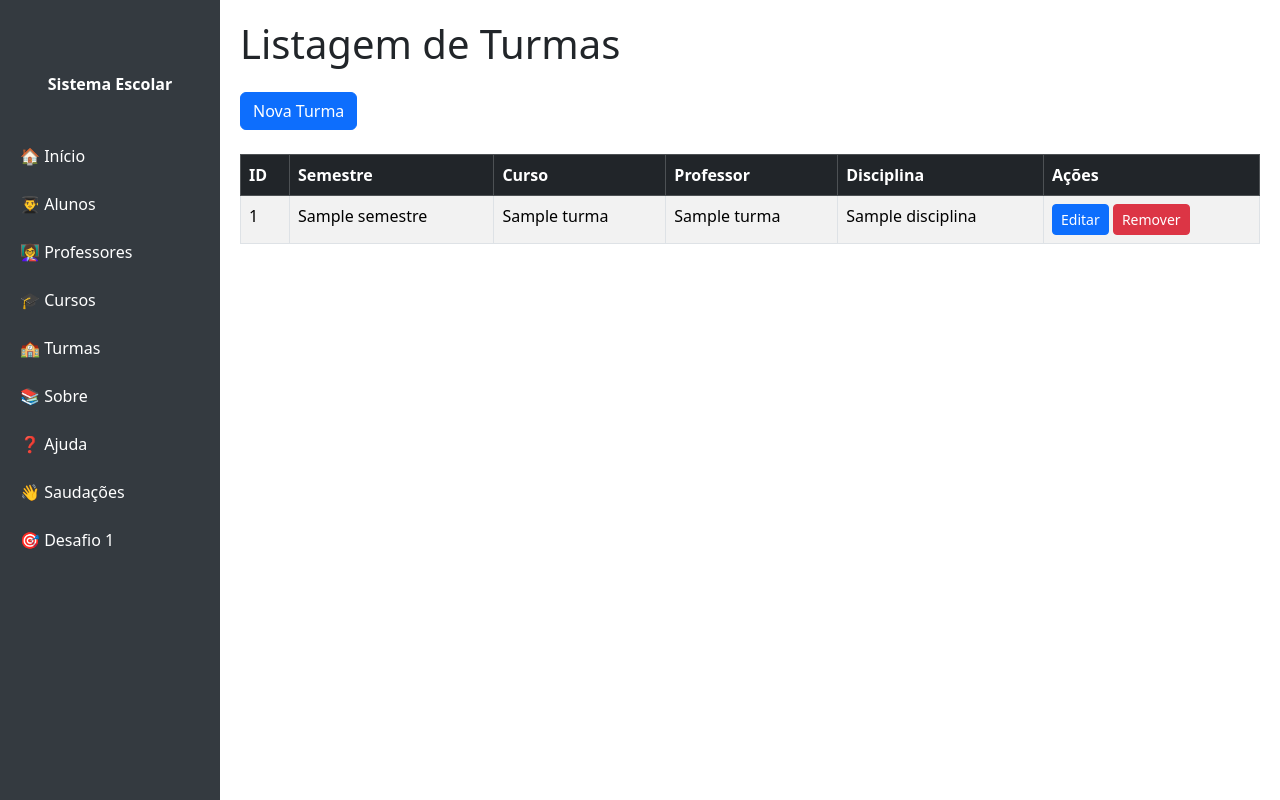
After one commit to SilvaEsdras/pFlask, a Flask app: page /turma in a window 1280 px wide. The commit adds this page. Run offline with Flask 3, Linux system fonts and the light colour scheme; a database or web service that is not in the repository returns one stand-in record (values such as "Sample title"); some libraries are stand-ins or nearby versions.

Commit message:
implementação de turma

```diff
--- a/app.py
+++ b/app.py
@@ -3,6 +3,7 @@ from flask import Flask, render_template, request, redirect, flash
 from dao.aluno_dao import AlunoDAO
 from dao.professor_dao import ProfessorDAO
 from dao.curso_dao import CursoDAO
+from dao.turma_dao import TurmaDAO # <--- ADICIONADO
 
 app = Flask(__name__)
 
@@ -13,8 +14,7 @@ app.secret_key = "uma_chave_muito_secreta_e_unica"
 def home():
     return render_template('index.html')
 
-# --- ROTAS DE ALUNO ---
-
+# --- ROTAS DE ALUNO (Existentes) ---
 @app.route('/aluno')
 def listar_aluno():
     dao = AlunoDAO()
@@ -25,32 +25,26 @@ def listar_aluno():
 def form_aluno():
     return render_template('aluno/form.html', aluno=None)
 
-# Rota de EDIÇÃO de Aluno
 @app.route('/aluno/editar/<int:id>')
 def editar_aluno(id):
     dao = AlunoDAO()
-    aluno = dao.buscar_por_id(id) # Busca o aluno no DB
-    return render_template('aluno/form.html', aluno=aluno) # Envia para o form
+    aluno = dao.buscar_por_id(id)
+    return render_template('aluno/form.html', aluno=aluno)
 
-# Rotas de SALVAR (INSERT e UPDATE)
-@app.route('/aluno/salvar/', methods=['POST']) # Rota para INSERIR (id=None)
-@app.route('/aluno/salvar/<int:id>', methods=['POST']) # Rota para ATUALIZAR (id informado)
+@app.route('/aluno/salvar/', methods=['POST'])
+@app.route('/aluno/salvar/<int:id>', methods=['POST'])
 def salvar_aluno(id=None):
     nome = request.form['nome']
     idade = request.form['idade']
     cidade = request.form['cidade']
-
     dao = AlunoDAO()
     result = dao.salvar(id, nome, idade, cidade)
-
     if result["status"] == "ok":
         flash(f"Aluno '{nome}' salvo com sucesso!", "success")
     else:
         flash(result["mensagem"], "danger")
-
     return redirect('/aluno')
 
-# Rota de REMOVER Aluno
 @app.route("/aluno/remover/<int:id>")
 def remover_aluno(id):
     dao = AlunoDAO()
@@ -61,8 +55,7 @@ def remover_aluno(id):
         flash(resultado["mensagem"], "danger")
     return redirect('/aluno')
 
-# --- ROTAS DE PROFESSOR (Exercício) ---
-
+# --- ROTAS DE PROFESSOR (Existentes) ---
 @app.route('/professor')
 def listar_professor():
     dao = ProfessorDAO()
@@ -79,25 +72,17 @@ def editar_professor(id):
     professor = dao.buscar_por_id(id)
     return render_template('professor/form.html', professor=professor)
 
-# 6. Rota para salvar um novo professor
 @app.route('/professor/salvar/', methods=['POST'])
 @app.route('/professor/salvar/<int:id>', methods=['POST'])
 def salvar_professor(id=None):
-    # Coleta os dados do formulário (Nome, Disciplina)
     nome = request.form['nome']
     disciplina = request.form['disciplina']
-    # 1. CORREÇÃO: Remova a linha abaixo
-    # cidade = request.form['cidade']
-
     dao = ProfessorDAO()
-    # 2. CORREÇÃO: Remova 'cidade' da chamada do método
     result = dao.salvar(id, nome, disciplina)
-
     if result["status"] == "ok":
         flash("Professor salvo com sucesso!", "success")
     else:
         flash(result["mensagem"], "danger")
-
     return redirect('/professor')
 
 @app.route("/professor/remover/<int:id>")
@@ -110,8 +95,7 @@ def remover_professor(id):
         flash(resultado["mensagem"], "danger")
     return redirect('/professor')
 
-# --- ROTAS DE CURSO (Exercício) ---
-
+# --- ROTAS DE CURSO (Existentes) ---
 @app.route('/curso')
 def listar_curso():
     dao = CursoDAO()
@@ -131,23 +115,14 @@ def editar_curso(id):
 @app.route('/curso/salvar/', methods=['POST'])
 @app.route('/curso/salvar/<int:id>', methods=['POST'])
 def salvar_curso(id=None):
-    # Coleta os dados (Nome, Duracao)
     nome = request.form['nome']
-    # 1. CORREÇÃO: O form envia 'duracao_meses', o DB espera 'duracao'
     duracao = request.form['duracao_meses']
-
-    # 2. CORREÇÃO: Remova a linha abaixo, pois a coluna 'coordenador' não existe
-    # coordenador = request.form['coordenador']
-
     dao = CursoDAO()
-    # 3. CORREÇÃO: Passe 'duracao', e não 'coordenador'
     result = dao.salvar(id, nome, duracao)
-
     if result["status"] == "ok":
         flash(f"Curso '{nome}' salvo com sucesso!", "success")
     else:
         flash(result["mensagem"], "danger")
-
     return redirect('/curso')
 
 @app.route("/curso/remover/<int:id>")
@@ -160,8 +135,72 @@ def remover_curso(id):
         flash(resultado["mensagem"], "danger")
     return redirect('/curso')
 
+
+# --- INÍCIO DAS NOVAS ROTAS DE TURMA ---
+
+@app.route('/turma')
+def listar_turma():
+    dao = TurmaDAO()
+    lista_turmas = dao.listar()
+    return render_template('turma/lista.html', lista_turmas=lista_turmas)
+
+@app.route('/turma/form')
+def form_turma():
+    # Buscamos as listas para popular os <select>
+    lista_professores = ProfessorDAO().listar()
+    lista_cursos = CursoDAO().listar()
+    return render_template('turma/form.html',
+                           turma=None,
+                           lista_professores=lista_professores,
+                           lista_cursos=lista_cursos)
+
+@app.route('/turma/editar/<int:id>')
+def editar_turma(id):
+    # Buscamos as listas para os <select>
+    lista_professores = ProfessorDAO().listar()
+    lista_cursos = CursoDAO().listar()
+
+    # Buscamos os dados da turma específica
+    dao = TurmaDAO()
+    turma = dao.buscar_por_id(id)
+
+    return render_template('turma/form.html',
+                           turma=turma,
+                           lista_professores=lista_professores,
+                           lista_cursos=lista_cursos)
+
+@app.route('/turma/salvar/', methods=['POST'])
+@app.route('/turma/salvar/<int:id>', methods=['POST'])
+def salvar_turma(id=None):
+    # Coletamos os dados do formulário
+    semestre = request.form['semestre']
+    curso_id = request.form['curso_id']
+    professor_id = request.form['professor_id']
+
+    dao = TurmaDAO()
+    resultado = dao.salvar(id, semestre, curso_id, professor_id)
+
+    if resultado["status"] == "ok":
+        flash("Turma salva com sucesso!", "success")
+    else:
+        flash(resultado["mensagem"], "danger")
+
+    return redirect('/turma')
+
+@app.route("/turma/remover/<int:id>")
+def remover_turma(id):
+    dao = TurmaDAO()
+    resultado = dao.remover(id)
+    if resultado["status"] == "ok":
+        flash("Registro removido com sucesso!", "success")
+    else:
+        flash(resultado["mensagem"], "danger")
+    return redirect('/turma')
+
+# --- FIM DAS ROTAS DE TURMA ---
+
+
 # --- Rotas dos exercícios anteriores ---
-
 @app.route('/sobre')
 def sobre_sistema():
     return render_template('sobre.html')
--- /dev/null
+++ b/dao/turma_dao.py
@@ -0,0 +1,73 @@
+from dao.db_config import get_connection
+
+class TurmaDAO:
+
+    def listar(self):
+        """ Lista todas as turmas com dados do curso e professor (JOIN) """
+        conn = get_connection()
+        cursor = conn.cursor()
+
+        # Query SQL com JOIN conforme o slide
+        sql = """
+            SELECT turma.id, turma.semestre, curso.nome_curso, professor.nome, professor.disciplina
+            FROM turma
+            JOIN curso ON turma.curso_id = curso.id
+            JOIN professor ON turma.professor_id = professor.id
+            ORDER BY turma.id desc
+        """
+        cursor.execute(sql)
+        lista = cursor.fetchall()
+        conn.close()
+        return lista
+
+    def salvar(self, id, semestre, curso_id, professor_id):
+        """ Salva (Insere ou Atualiza) uma turma """
+        conn = get_connection()
+        cursor = conn.cursor()
+        try:
+            if id: # ATUALIZAR (UPDATE)
+                cursor.execute(
+                    """
+                    UPDATE turma
+                    SET semestre = %s, curso_id = %s, professor_id = %s
+                    WHERE id = %s
+                    """,
+                    (semestre, curso_id, professor_id, id)
+                )
+            else: # INSERIR (INSERT)
+                cursor.execute(
+                    """
+                    INSERT INTO turma (semestre, curso_id, professor_id)
+                    VALUES (%s, %s, %s)
+                    """,
+                    (semestre, curso_id, professor_id)
+                )
+            conn.commit()
+            return {"status": "ok"}
+        except Exception as e:
+            return {"status": "erro", "mensagem": f"Erro: {str(e)}"}
+        finally:
+            conn.close()
+
+    def buscar_por_id(self, id):
+        """ Busca uma turma específica pelo ID """
+        conn = get_connection()
+        cursor = conn.cursor()
+        # Query SQL para buscar a turma com seus IDs de chave estrangeira
+        cursor.execute('SELECT id, semestre, curso_id, professor_id FROM turma WHERE id = %s', (id,))
+        turma = cursor.fetchone()
+        conn.close()
+        return turma
+
+    def remover(self, id):
+        """ Remove uma turma pelo ID """
+        conn = get_connection()
+        cursor = conn.cursor()
+        try:
+            cursor.execute('DELETE FROM turma WHERE id = %s', (id,))
+            conn.commit()
+            return {"status": "ok"}
+        except Exception as e:
+            return {"status": "erro", "mensagem": f"Erro: {str(e)}"}
+        finally:
+            conn.close()
--- a/templates/menu.html
+++ b/templates/menu.html
@@ -4,7 +4,7 @@
         <a href="/aluno">👨‍🎓 Alunos</a>
         <a href="/professor">👩‍🏫 Professores</a>
         <a href="/curso">🎓 Cursos</a>
-        <a href="/sobre">📚 Sobre</a>
+        <a href="/turma">🏫 Turmas</a> <a href="/sobre">📚 Sobre</a>
         <a href="/ajuda">❓ Ajuda</a>
 
         <a href="/saudacao1/Testando...">👋 Saudações</a>
--- /dev/null
+++ b/templates/turma/lista.html
@@ -0,0 +1,41 @@
+{% include 'cabecalho.html' %}
+{% include 'menu.html' %}
+
+<h1 class="mb-4">Listagem de Turmas</h1>
+
+<div class="mt-3 mb-4">
+    <a href="/turma/form" class="btn btn-primary">Nova Turma</a>
+</div>
+
+<table class="table table-bordered table-striped">
+    <thead class="table-dark">
+        <tr>
+            <th>ID</th>
+            <th>Semestre</th>
+            <th>Curso</th>
+            <th>Professor</th>
+            <th>Disciplina</th>
+            <th>Ações</th>
+        </tr>
+    </thead>
+    <tbody>
+        {% for item in lista_turmas %}
+        <tr>
+            <td>{{ item[0] }}</td>
+            <td>{{ item[1] }}</td>
+            <td>{{ item[2] }}</td>
+            <td>{{ item[3] }}</td>
+            <td>{{ item[4] }}</td>
+            <td>
+                <a href="/turma/editar/{{ item[0] }}" class="btn btn-primary btn-sm">Editar</a>
+                <a href="/turma/remover/{{ item[0] }}" class="btn btn-danger btn-sm"
+                   onclick="return confirm('Tem certeza que deseja remover este registro?');">
+                   Remover
+                </a>
+            </td>
+        </tr>
+        {% endfor %}
+    </tbody>
+</table>
+
+{% include 'rodape.html' %}
```
Also changed, not shown: templates/turma/form.html (added, +52 -0 lines).
